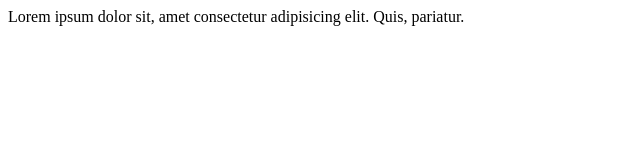
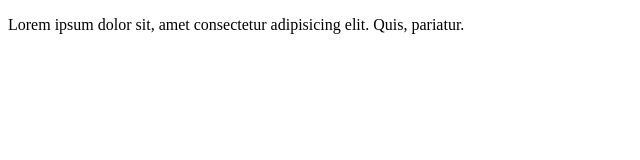
Before and after one commit to Gbolahanogp/thoughtbot, a plain HTML site: page index.html in a window 1280 px wide. Shown: the whole page, without its empty margins (0-640 px from the left). Drawn offline with Linux system fonts and the light colour scheme.

Commit message:
add the tag

```diff
--- a/index.html
+++ b/index.html
@@ -6,6 +6,6 @@
     <title>Document</title>
 </head>
 <body>
-    Lorem ipsum dolor sit, amet consectetur adipisicing elit. Quis, pariatur.
+   <p>Lorem ipsum dolor sit, amet consectetur adipisicing elit. Quis, pariatur.</p>
 </body>
 </html>
```
